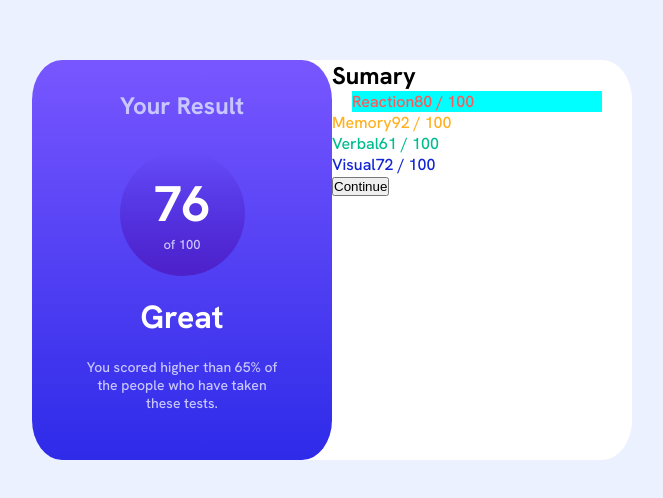
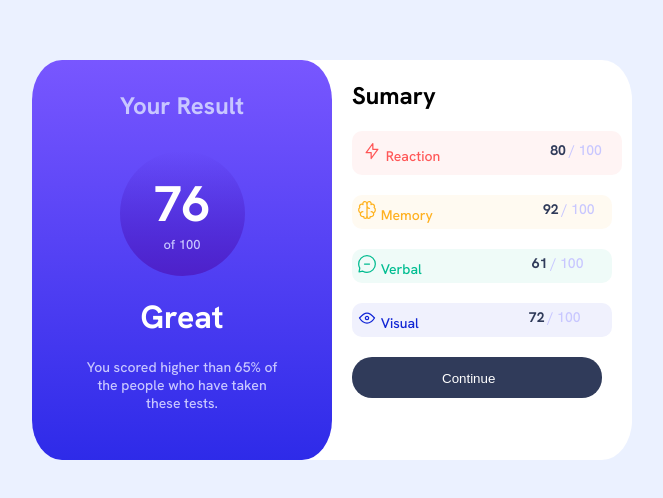
Before and after one commit to edivaldojrdev/frontend-mentor, a plain HTML site: page results-summary-component/index.html in a window 1280 px wide. Shown: the part 140-638 px from the top of the page, without its empty margins (308-971 px from the left). Drawn offline with Linux system fonts and the light colour scheme.

Commit message:
changes on white box

```diff
--- a/results-summary-component/index.html
+++ b/results-summary-component/index.html
@@ -43,40 +43,56 @@
             <div class="tw2">
                 <div class="skill1">
                     <p>
+                        <img src="src/images/icon-reaction.svg" alt="">
                         Reaction
                     </p>
-                    <p>
-                        80 / 100
+                    <p class="current">
+                        80
+                    </p>
+                    <p class="finish">
+                        / 100
                     </p>
                 </div>
             </div>
             <div class="tw3">
                 <div class="skill2">
                     <p>
+                        <img src="src/images/icon-memory.svg" alt="">
                         Memory
                     </p>
-                    <p>
-                        92 / 100
+                    <p class="current">
+                        92
+                    </p>
+                    <p class="finish">
+                        / 100
                     </p>
                 </div>
             </div>
             <div class="tw4">
                 <div class="skill3">
                     <p>
+                        <img src="src/images/icon-verbal.svg" alt="">
                         Verbal
                     </p>
-                    <p>
-                        61 / 100
+                    <p class="current">
+                        61
+                    </p>
+                    <p class="finish">
+                        / 100
                     </p>
                 </div>
             </div>
             <div class="tw5">
                 <div class="skill4">
                     <p>
+                        <img src="src/images/icon-visual.svg" alt="">
                         Visual
                     </p>
-                    <p>
-                        72 / 100
+                    <p class="current">
+                        72
+                    </p>
+                    <p class="finish">
+                        / 100
                     </p>
                 </div>
             </div>
--- a/results-summary-component/src/style/style.css
+++ b/results-summary-component/src/style/style.css
@@ -6,9 +6,13 @@
     /* Primary */
 
     --cor01: hsl(0, 100%, 67%);
+    --cor01-t:hsla(0, 100%, 67%, 0.062);
     --cor02: hsl(39, 100%, 56%);
+    --cor02-t:hsl(39, 100%, 56%, 0.062);
     --cor03: hsl(166, 100%, 37%);
+    --cor03-t:hsl(166, 100%, 37%, 0.062);
     --cor04: hsl(234, 85%, 45%);
+    --cor04-t:hsl(234, 85%, 45%, 0.062);
 
     /*  Gradients */
 
@@ -90,22 +94,72 @@ body{
     padding: 0px 50px 0px 50px;
     font-size: 14px;
 }
+.tw1{
+    margin: 20px 0px 20px 20px;
+}
+.skill1,.skill2,.skill3,.skill4{
+    padding: 5px;
+    font-size: 14px;
+}
 .skill1{
     display: flex;
     color: var(--cor01);
-    background-color: aqua;
+    background-color: var(--cor01-t);
     width: 250px;
     margin-left: 20px;
+    margin-bottom: 20px;
+    border-radius: 10px;
+    padding: 10px;
 }
 .skill2{
     display: flex;
     color: var(--cor02);
+    background-color: var(--cor02-t);
+    width: 250px;
+    margin-left: 20px;
+    margin-bottom: 20px;
+    border-radius: 10px;
 }
 .skill3{
     display: flex;
     color: var(--cor03);
+    background-color: var(--cor03-t);
+    width: 250px;
+    margin-left: 20px;
+    margin-bottom: 20px;
+    border-radius: 10px;
 }
 .skill4{
     display: flex;
     color: var(--cor04);
+    background-color: var(--cor04-t);
+    width: 250px;
+    margin-left: 20px;
+    margin-bottom: 20px;
+    border-radius: 10px;
 }
+.tw6{
+    background-color: var(--cor12);
+    width: 250px;
+    border-radius: 20px;
+    padding: 10px 0px 10px 0px;
+    margin-left: 20px;
+}
+.current{
+    color: var(--cor12);
+    font-weight: bold;
+    margin-left: 110px;
+
+}
+.finish{
+    color: var(--cor11);
+    margin-left: 3px;
+
+}
+button{
+    background-color: var(--cor12);
+    border: none;
+    color: white;
+    border-radius: 10px;
+    margin-left: 90px;
+}
```
